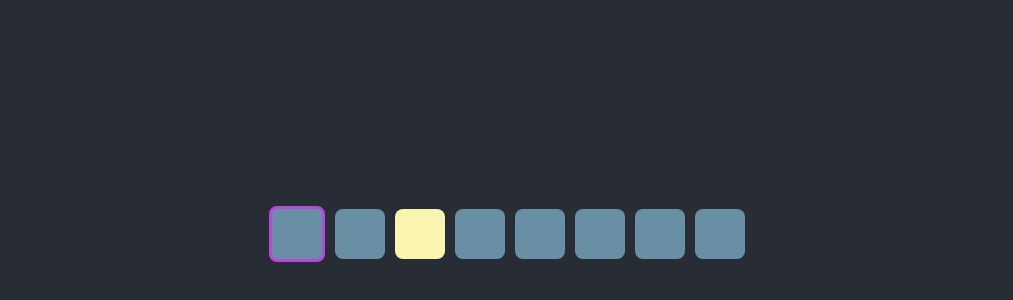
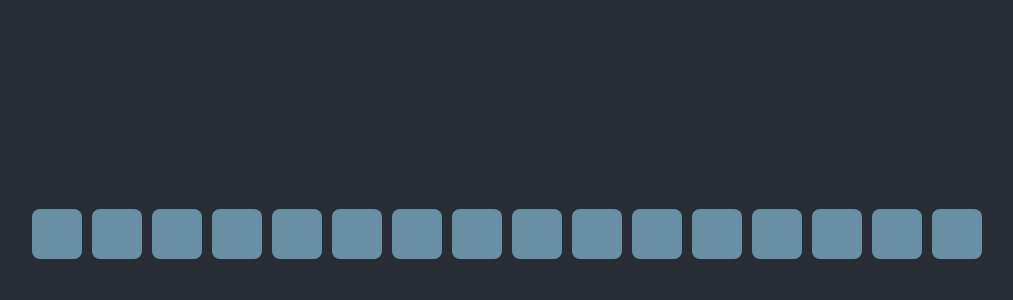
Before and after one commit to Coupey/drum-machine, a React app: page / in a window 1280 px wide. Shown: the part 166-466 px from the top of the page, without its empty margins (133-1146 px from the left). Built offline with nearby package versions, Linux system fonts and the light colour scheme.

Commit message:
Move beat into it's own component Render a number of beats Select and deselect beat objects

```diff
--- a/src/App.js
+++ b/src/App.js
@@ -1,23 +1,35 @@
 import React, { Component } from 'react';
-import logo from './logo.svg';
+import Beat from './components/beat';
 import './App.scss';
 
+let bpm = 120;
+let bpmDelay = Math.floor(60000 / bpm);
+
 class App extends Component {
+  constructor(props) {
+    super(props);
+    this.state = {
+      bpm: 120,
+      beatDivisions: 16
+    };
+  }
+
   render() {
+    let beatsHolder = [];
+    for(let i=0; i<this.state.beatDivisions; i++) {
+      const myKey = 'beat' + (i+1);
+      beatsHolder.push(
+        (<Beat key={myKey} beatId={myKey}/>)
+      );
+    }
+
     return (
       <div className="App">
-        <header className="App-header">
+        <div className="App-body">
           <div className="beat-grid">
-            <div className="beat inline current-beat"></div>
-            <div className="beat inline"></div>
-            <div className="beat inline selected-beat"></div>
-            <div className="beat inline"></div>
-            <div className="beat inline"></div>
-            <div className="beat inline"></div>
-            <div className="beat inline"></div>
-            <div className="beat inline"></div>
+            {beatsHolder}
           </div>
-        </header>
+        </div>
       </div>
     );
   }
--- a/src/App.scss
+++ b/src/App.scss
@@ -11,7 +11,7 @@ $selectedBeatColor: #f9f4b0;
   height: 40vmin;
 }
 
-.App-header {
+.App-body {
   background-color: #282c34;
   min-height: 100vh;
   display: flex;
@@ -33,6 +33,7 @@ $selectedBeatColor: #f9f4b0;
    background-color: $beatColor;
    border-radius: 8px;
    margin: 5px;
+   cursor: pointer;
  }
 
  .beat-grid {
--- /dev/null
+++ b/src/components/beat.js
@@ -0,0 +1,29 @@
+import React, { Component } from 'react';
+
+class Beat extends Component {
+  constructor(props) {
+    super(props);
+    this.state = {
+      selected: false
+    };
+  }
+
+  onClick = () => {
+    console.log('hello' + this.props.beatId);
+    this.setState({
+      selected: !this.state.selected
+    });
+    console.log(this.state.selected);
+  };
+
+  render() {
+    return (
+      <div
+        className = {'beat inline ' + (this.state.selected ? 'selected-beat': '')}
+        onClick={this.onClick}>
+      </div>
+    )
+  }
+}
+
+export default Beat;
--- a/src/index.js
+++ b/src/index.js
@@ -3,10 +3,6 @@ import ReactDOM from 'react-dom';
 import './index.scss';
 import App from './App';
 import * as serviceWorker from './serviceWorker';
-
-let bpm = 120;
-let beatDivisions = 16;
-let bpmDelay = Math.floor(60000 / bpm);
 
 
 ReactDOM.render(<App />, document.getElementById('root'));
```
